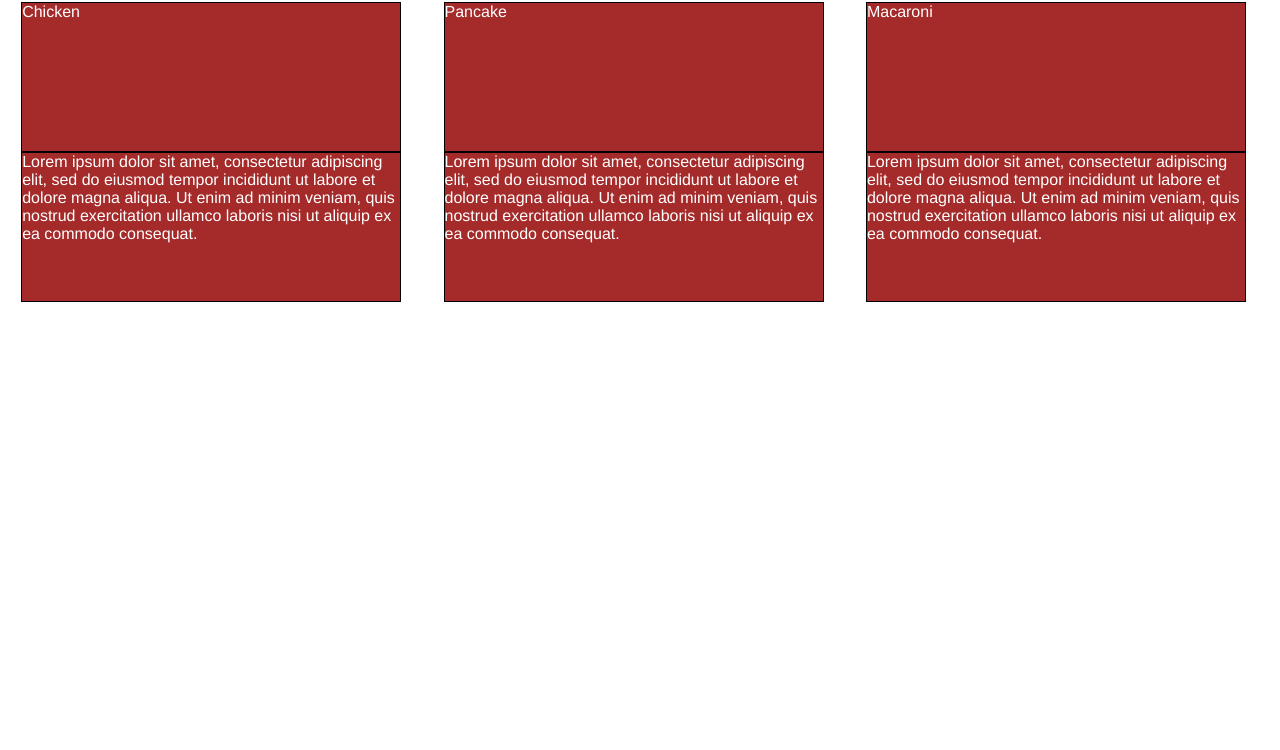
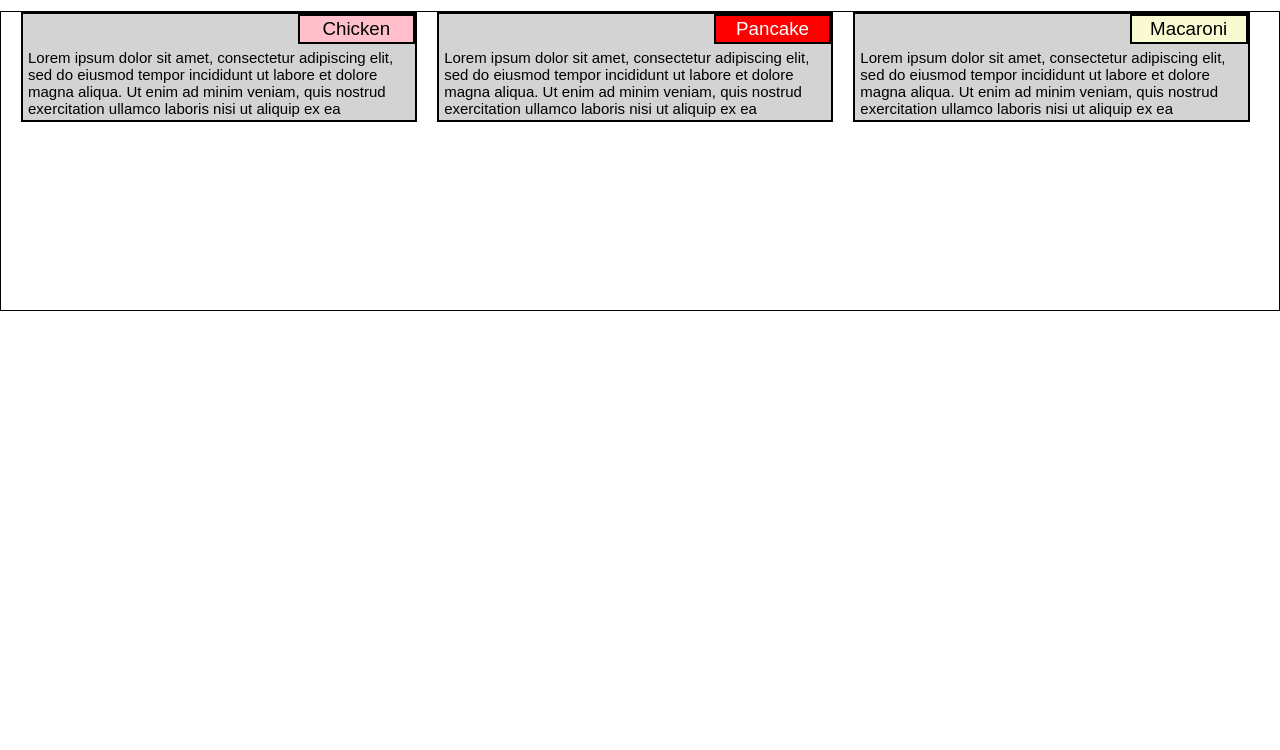
Before and after one commit to Pieter-devries/Pieter-devries.github.io, a plain HTML site: page module2-solution/index.html in a window 1280 px wide. Shown: the part 50-800 px from the top of the page. Drawn offline with Linux system fonts and the light colour scheme.

Commit message:
Update styles.css

```diff
--- a/module2-solution/css/styles.css
+++ b/module2-solution/css/styles.css
@@ -1,29 +1,63 @@
 * {
   box-sizing: border-box;
-  margin: 0;
-  padding: 0;
-}
-h1 {
-  margin-bottom: 15px;
-  margin-left: 50%;
-}
-p {
-  border: 1px solid black;
-  background-color: #a52a2a;
-  width: 90%;
-  height: 150px;
-  margin-right: auto;
-  margin-left: auto;
-  font-family: Helvetica;
-  color: white;
+  font-family: Arial, Helvetica, sans-serif;
+  margin: 0px;
+  padding: 0px;
 }
 
 /* Simple responsive Framework  */
-.container {
+.row {
+  left: 0;
+  right: 0;
+  position: absolute;
+  height: 300px;
+/*  margin: 0px 10px 0px 10px;*/
+  border: 1px solid black;
+}
+section {
+  background-color: lightgrey;
+  border: 2px solid black;
+  margin-top: 10px;
+  height: 110px;
+  overflow: hidden;
   position: relative;
+  top: -10px;
+  right: -10px;
+  margin-left: 10px;
+  margin-right: 10px;
 }
-.row {
-  width: 100%;
+
+/*Text customization*/
+h1 {
+  font-size: 26.25px;
+  margin-top: 10px;
+  margin-bottom: 20px;
+  text-align: center;
+}
+.title {
+  font-size: 18.75px;
+  position: relative;
+  text-align: center;
+  width: 30%;
+  padding: 2px;
+  top: 0px;
+  right: -70%;
+  border: 2px solid black;
+}
+section:nth-child(1) .title{
+background-color: pink;
+}
+section:nth-child(2) .title{
+background-color: red;
+color: white;
+}
+section:nth-child(3) .title{
+background-color: lightgoldenrodyellow;
+}
+.text {
+  padding: 5px;
+  color: black;
+  font-size: 15px;
 }
 
 /* Desktop devices */
@@ -52,25 +86,28 @@ p {
     width: 25%;
   }
   .col-lg-4 {
-    width: 33%;
+    width: 31%;
+  }
+  .col-lg-5 {
+    width: 41.66%;
   }
   .col-lg-6 {
-    width: 41.66%;
+    width: 50%;
   }
   .col-lg-7 {
-    width: 50%;
+    width: 58.33%;
   }
   .col-lg-8 {
-    width: 58.33%;
+    width: 66.66%;
   }
   .col-lg-9 {
-    width: 66.66%;
+    width: 74.99%;
   }
   .col-lg-10 {
-    width: 74.99%;
+    width: 83.33%;
   }
   .col-lg-11 {
-    width: 83.33%;
+    width: 91.66%;
   }
   .col-lg-12 {
     width: 100%;
@@ -105,31 +142,34 @@ p {
   .col-md-4 {
     width: 33%;
   }
-  .col-md-6 {
+  .col-md-5 {
     width: 41.66%;
   }
+  .col-md-6 {
+    width: 46.4%;
+  }
   .col-md-7 {
-    width: 50%;
+    width: 58.33%;
   }
   .col-md-8 {
-    width: 58.33%;
+    width: 66.66%;
   }
   .col-md-9 {
-    width: 66.66%;
+    width: 74.99%;
   }
   .col-md-10 {
-    width: 74.99%;
+    width: 83.33%;
   }
   .col-md-11 {
-    width: 83.33%;
+    width: 91.66%;
   }
   .col-md-12 {
-    width: 100%;
+    width: 95%;
   }
 }
 
 /* Mobile devices */
-@media (max-width: 967px) {
+@media (max-width: 676px) {
   .col-xs-1,
   .col-xs-2,
   .col-xs-3,
@@ -156,25 +196,28 @@ p {
   .col-xs-4 {
     width: 33%;
   }
-  .col-xs-6 {
+  .col-xs-5 {
     width: 41.66%;
   }
-  .col-xs-7 {
+  .col-xs-6 {
     width: 50%;
   }
-  .col-xs-8 {
+  .col-xs-7 {
     width: 58.33%;
   }
-  .col-xs-9 {
+  .col-xs-8 {
     width: 66.66%;
   }
-  .col-xs-10 {
+  .col-xs-9 {
     width: 74.99%;
   }
-  .col-xs-11 {
+  .col-xs-10 {
     width: 83.33%;
   }
+  .col-xs-11 {
+    width: 91.66%;
+  }
   .col-xs-12 {
-    width: 100%;
+    width: 94%;
   }
 }
```
